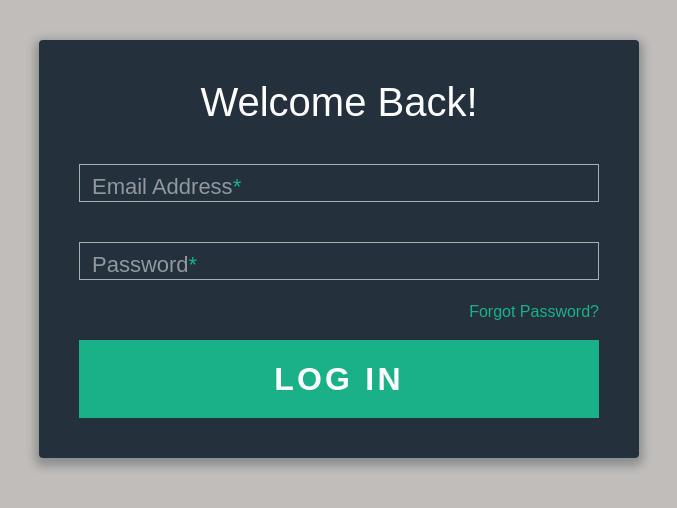
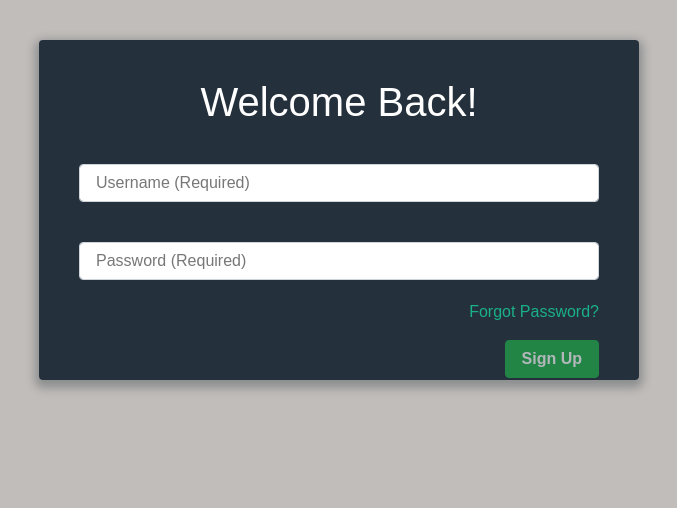
Before and after one commit to AScriver/part-out, a React (Create React App) app in the folder client/: page /login in a window 1280 px wide. Shown: the top 508 px of the page, without its empty margins (301-978 px from the left). Built offline with nearby package versions, Linux system fonts and the light colour scheme; a web font is replaced by a local one.

Commit message:
created login handlers. none work.

```diff
--- a/client/src/pages/LogIn/index.js
+++ b/client/src/pages/LogIn/index.js
@@ -1,7 +1,49 @@
 import React, { Component } from 'react';
+import { Input, FormBtn } from "../../components/Form";
+import API from '../../utils/API';
 import "./index.css";
 
 class LogIn extends Component {
+  state = {
+    username: "",
+    password: "",
+    err: ""
+  }
+
+  handleInputChange = event => {
+    const { name, value } = event.target;
+    this.setState({
+      [name]: value
+    });
+  };
+
+  handleFormSubmit = event => {
+    event.preventDefault();
+    API.login({
+      username: this.state.username,
+      password: this.state.password
+    }).then(resp => window.location.replace(resp))
+    .catch(function (error) {
+      if (error.response) {
+        // The request was made and the server responded with a status code
+        // that falls out of the range of 2xx
+        console.log(error.response.data);
+        console.log(error.response.status);
+        console.log(error.response.headers);
+      } else if (error.request) {
+        // The request was made but no response was received
+        // `error.request` is an instance of XMLHttpRequest in the browser and an instance of
+        // http.ClientRequest in node.js
+        console.log(error.request);
+      } else {
+        // Something happened in setting up the request that triggered an Error
+        console.log('Error', error.message);
+      }
+      console.log(error.config);
+    });
+  }
+
+
   render() {
     return (
       <div className="form">
@@ -11,22 +53,35 @@ class LogIn extends Component {
             <form className='login'>
 
               <div className="field-wrap">
-              <label>
-                Email Address<span className="req">*</span>
-              </label>
-              <input type="email" required autoComplete="false" id="login-email-input"/>
+              <Input
+                value={this.state.username}
+                onChange={this.handleInputChange}
+                name="username"
+                type="text"
+                placeholder="Username (Required)"
+                required
+              />
             </div>
 
             <div className="field-wrap">
-              <label>
-                Password<span className="req">*</span>
-              </label>
-              <input type="password" required autoComplete="false" id="login-password-input"/>
+            <Input
+                value={this.state.password}
+                onChange={this.handleInputChange}
+                name="password"
+                type="password"
+                placeholder="Password (Required)"
+                autoComplete="false"
+                required
+              />
             </div>
 
             <p className="forgot"><a href="#">Forgot Password?</a></p>
 
-            <button type="submit" className="button button-block">Log In</button>
+            <FormBtn
+              className="button button-block"
+              disabled={!(this.state.password && this.state.username)}
+              onClick={this.handleFormSubmit}
+              >Sign Up</FormBtn>
 
             </form>
 
--- a/client/src/utils/API.js
+++ b/client/src/utils/API.js
@@ -1,39 +1,15 @@
 import axios from 'axios';
 
 export default {
-    // Gets all posts
-    getPosts: function () {
-        return axios.get("/api/posts");
-    },
-    // Gets post with a given id
-    getPost: function (id) {
-        return axios.get('/api/posts/' + id);
-    },
-    getPostByMake: function (make) {
-        return axios.get('/api/posts/' + make);
-    },
-    getPostByMakeModel: function (make, model) {
-        return axios.get('/api/posts/' + make + '/' + model);
-    },
-    getPostByMakeModelYear: function (make, model, year) {
-        if (!model && !year) {
-            return axios.get('/api/posts/' + make);
-        } else if (!year) {
-            return axios.get('/api/posts/' + make + '/' + model);
-        } else {
-            return axios.get('/api/posts/' + make + '/' + model + '/' + year);
-        }
-    },
-    // Deletes users own post, given its ID
-    deletePost: function (id) {
-        return axios.delete('/api/posts/' + id);
-    },
     // Signup a new user
     signUp: function (user) {
+        console.log("==================USER SIGNUP - SENT TO API/SIGNUP====================");
+        console.log(user);
         return axios.post('/api/signup', user);
     },
     // Login existing user
     login: function (user) {
+        console.log("==================USER LOGIN - SENT TO API/LOGIN====================");
         console.log(user);
         return axios.post('/api/login', user);
     }
```
Also changed, not shown: 2 other files (tests, documents, lock files or other folders).
